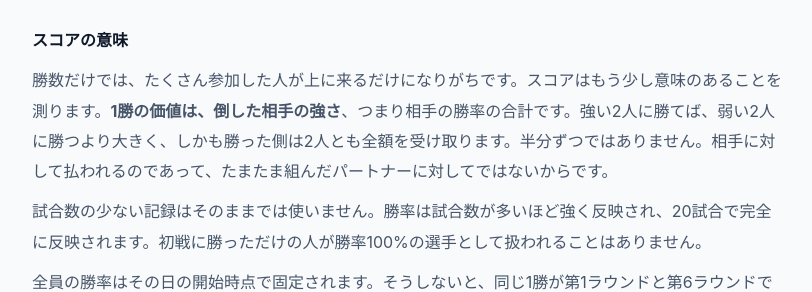
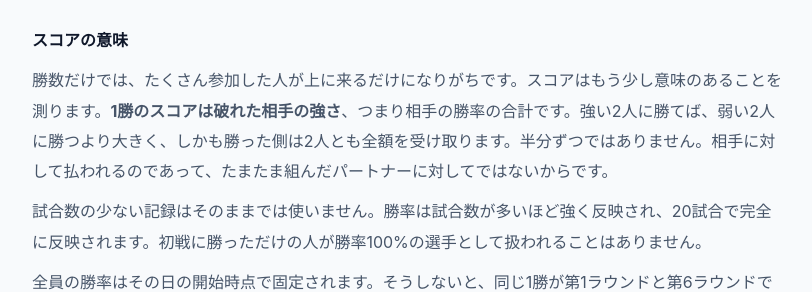
Before and after one commit to ishimoto/ishimoto.github.io, a Jekyll site: the page junban-help-ja.html, which Jekyll copies as it is, in a window 1280 px wide and 900 px high, scrolled down 2401 px. Shown: the part 159-451 px from the top of the window, without its empty margins (232-1044 px from the left). Built offline with Jekyll 4.4.1, drawn with Linux system fonts in a browser that asks for light colours.

Commit message:
Ken's corrections to the Japanese
性別 rather than 男女の別 — which is also what the app's own Japanese calls that
field, so the page and the buttons now agree. The English says "their sex" for
the same reason: that is the app's own label.

1勝のスコアは破れた相手の強さ — Ken's wording, and better than mine twice over:
スコア is what the number actually is, where 価値 was vague, and it drops 倒した,
which read more combative than a training night deserves.

Co-Authored-By: Claude Opus 5 (1M context) <noreply@anthropic.com>
Claude-Session: https://claude.ai/code/session_01RJLyPgvJPhetZ4DDQMV7bs

```diff
--- a/junban-help-ja.html
+++ b/junban-help-ja.html
@@ -91,7 +91,7 @@
     <p>メイン画面の <b>成績</b> にシーズン通算が出ます。スコア順と勝率順を切り替えられ、いつから数えているかは見出しに表示されます。<b>シーズンをリセット</b> で全員を0に戻せます。取り消せないので確認が入ります。</p>
 
     <h3>スコアの意味</h3>
-    <p>勝数だけでは、たくさん参加した人が上に来るだけになりがちです。スコアはもう少し意味のあることを測ります。<b>1勝の価値は、倒した相手の強さ</b>、つまり相手の勝率の合計です。強い2人に勝てば、弱い2人に勝つより大きく、しかも勝った側は2人とも全額を受け取ります。半分ずつではありません。相手に対して払われるのであって、たまたま組んだパートナーに対してではないからです。</p>
+    <p>勝数だけでは、たくさん参加した人が上に来るだけになりがちです。スコアはもう少し意味のあることを測ります。<b>1勝のスコアは破れた相手の強さ</b>、つまり相手の勝率の合計です。強い2人に勝てば、弱い2人に勝つより大きく、しかも勝った側は2人とも全額を受け取ります。半分ずつではありません。相手に対して払われるのであって、たまたま組んだパートナーに対してではないからです。</p>
     <p>試合数の少ない記録はそのままでは使いません。勝率は試合数が多いほど強く反映され、20試合で完全に反映されます。初戦に勝っただけの人が勝率100%の選手として扱われることはありません。</p>
     <p>全員の勝率はその日の開始時点で固定されます。そうしないと、同じ1勝が第1ラウンドと第6ラウンドで違う価値になってしまいます。</p>
 
--- a/junban-privacy-ja.html
+++ b/junban-privacy-ja.html
@@ -60,7 +60,7 @@
     <h2>3. 保存される内容と保存先</h2>
     <p>アプリは入力された内容を保持します。</p>
     <ul>
-      <li>登録した人 — ニックネーム、男女の別、選んだ場合は写真。</li>
+      <li>登録した人 — ニックネーム、性別、選んだ場合は写真。</li>
       <li>グループと、そこに登録した練習日（会場名を含む）。</li>
       <li>シーズンの成績 — 一人あたりの勝数・試合数・ポイント。</li>
       <li>シングルスかダブルスか、ウォームアップの長さなど、いくつかの設定。</li>
--- a/junban-privacy.html
+++ b/junban-privacy.html
@@ -57,7 +57,7 @@
     <h2>3. What the app stores, and where</h2>
     <p>The app keeps what you type into it:</p>
     <ul>
-      <li>The people you add — a nickname, a marker for men&rsquo;s or women&rsquo;s play, and a photo if you choose one.</li>
+      <li>The people you add — a nickname, their sex, and a photo if you choose one.</li>
       <li>Groups, and the play dates you enter against them, including the hall name.</li>
       <li>Season results: games won, games played and points, per person.</li>
       <li>A few preferences, such as singles or doubles and the warm-up length.</li>
```
